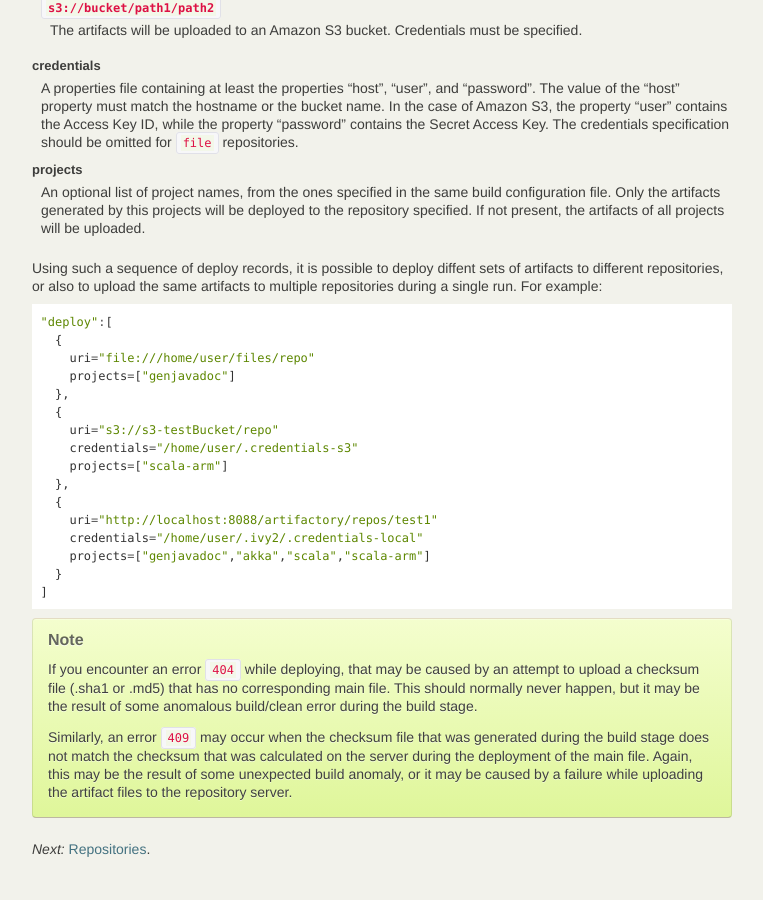
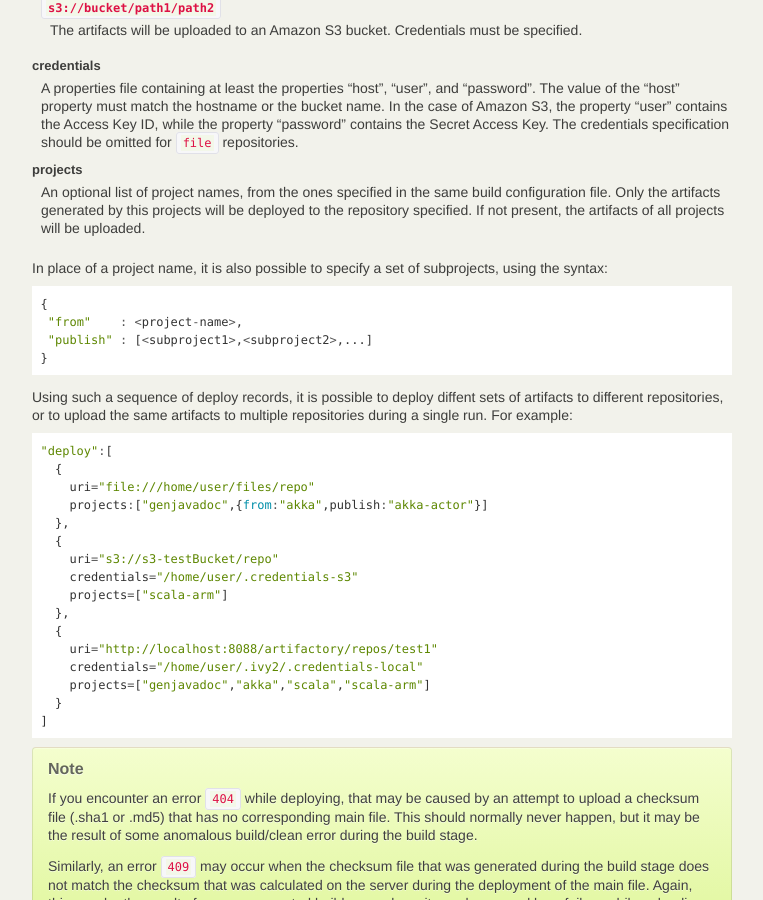
Before and after one commit to lightbend-labs/dbuild, a Sphinx documentation site: the page built from docs/src/sphinx/deploy.rst, in a window 1280 px wide and 900 px high, scrolled down 678 px. Shown: the whole window, without its empty margins (138-901 px from the left). Built offline with Sphinx 7.4.7, drawn with Linux system fonts in a browser that asks for light colours.

Commit message:
Docs on deploy stage, and better messages

```diff
--- a/docs/src/sphinx/deploy.rst
+++ b/docs/src/sphinx/deploy.rst
@@ -47,16 +47,25 @@ projects
   Only the artifacts generated by this projects will be deployed to the repository specified. If
   not present, the artifacts of all projects will be uploaded.
 
+In place of a project name, it is also possible to specify a set of subprojects, using the syntax:
+
+.. code-block:: javascript
+
+   {
+    "from"    : <project-name>,
+    "publish" : [<subproject1>,<subproject2>,...]
+   }
+
+
 Using such a sequence of deploy records, it is possible to deploy diffent sets of artifacts to different
-repositories, or also to upload the same artifacts to multiple repositories during a
-single run. For example:
+repositories, or to upload the same artifacts to multiple repositories during a single run. For example:
 
 .. code-block:: javascript
 
   "deploy":[
     {
       uri="file:///home/user/files/repo"
-      projects=["genjavadoc"]
+      projects:["genjavadoc",{from:"akka",publish:"akka-actor"}]
     },
     {
       uri="s3://s3-testBucket/repo"
@@ -70,6 +79,7 @@ single run. For example:
     }
   ]
 
+
 .. Note::
 
   If you encounter an error ``404`` while deploying, that may be caused by an attempt to upload a checksum file
```
Also changed, not shown: 1 other file.
